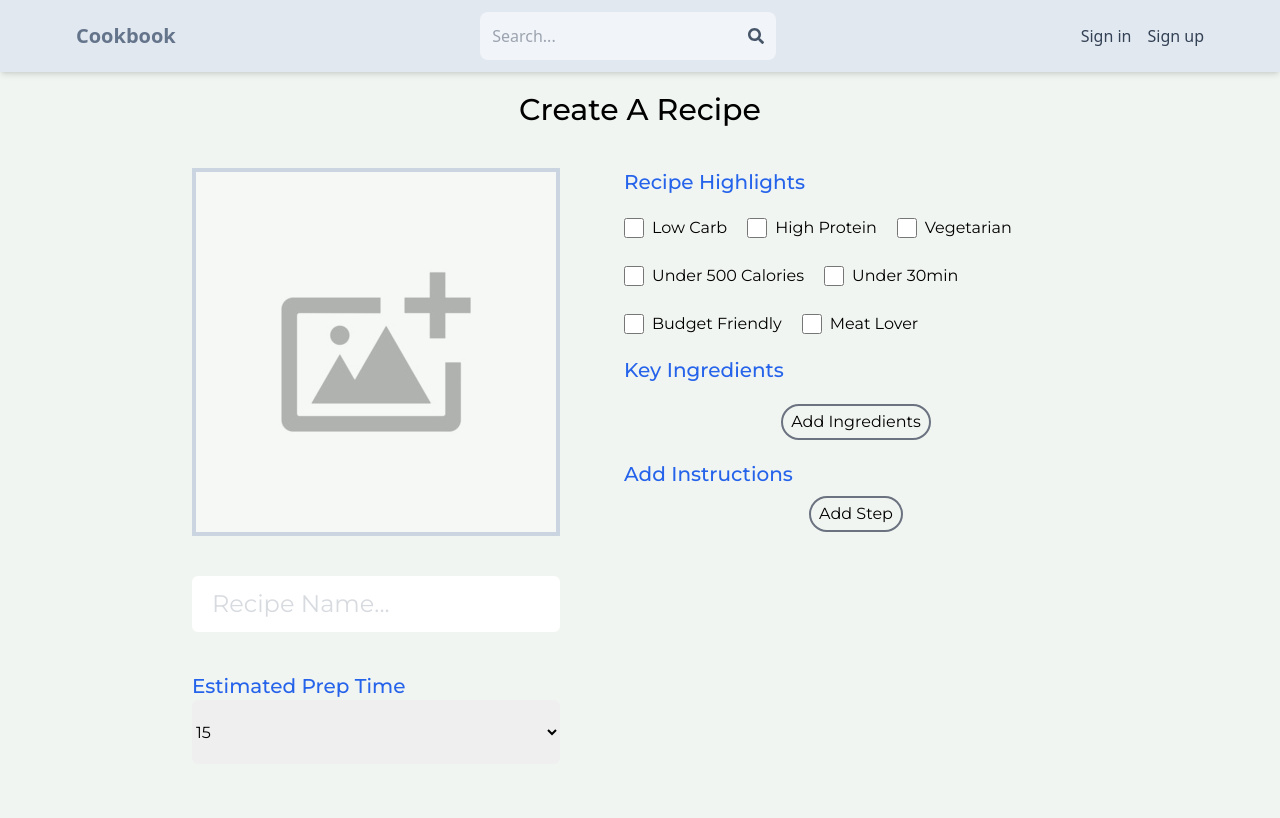
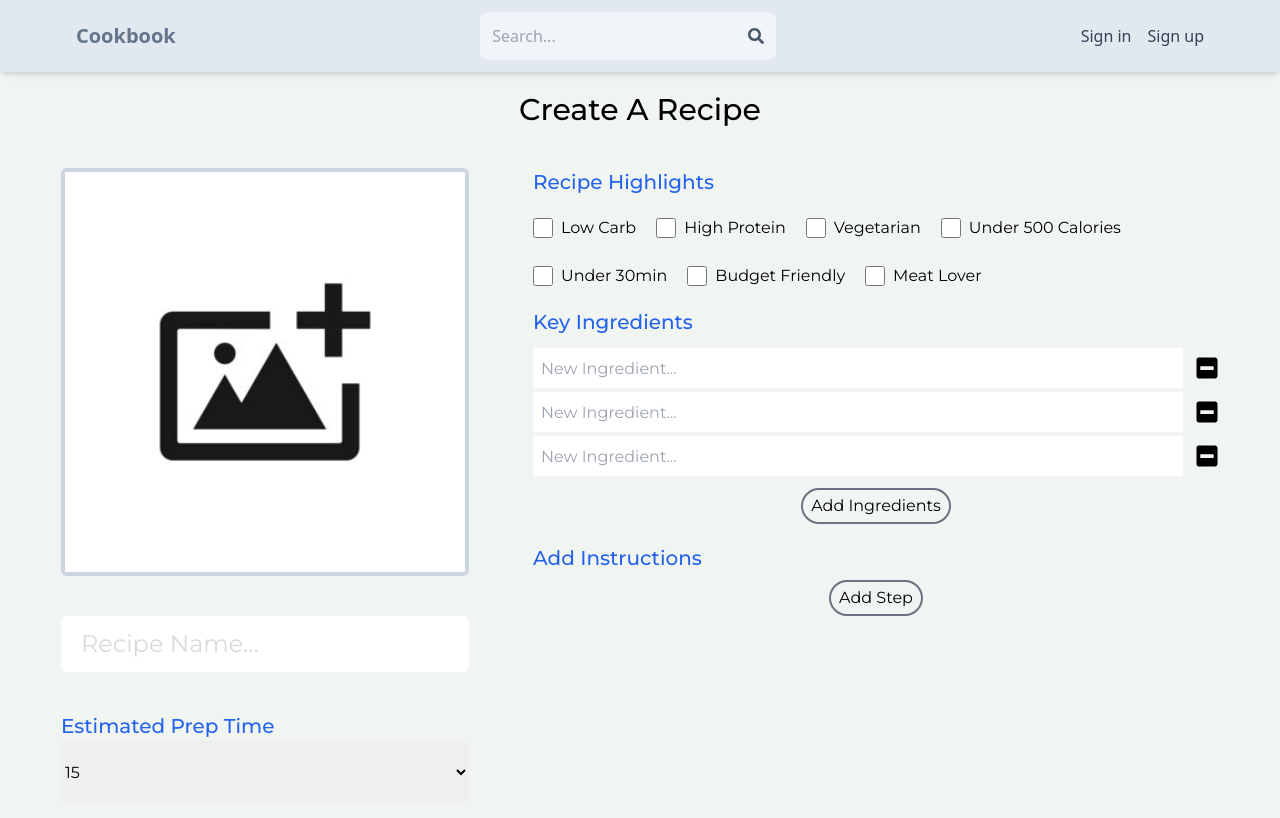
Before and after one commit to lz170212/Cookbook, a React (Vite) app in the folder client/: page /create-recipe in a window 1280 px wide. Shown: the top 818 px of the page. Built offline with nearby package versions, Linux system fonts and the light colour scheme.

Commit message:
able to upload img to firebase and get download url back

```diff
--- a/client/src/components/DropDownNav.jsx
+++ b/client/src/components/DropDownNav.jsx
@@ -8,6 +8,7 @@ export default function DropDownNav() {
     { title: "Weekly Menu", url: "/weekly-menu" },
     { title: "Shopping List", url: "/shopping-list" },
     { title: "Profile", url: "/profile" },
+    { title: "Create New Recipe", url: "/create-recipe"}
   ];
   const [isClosed, setIsClose] = useState(true);
   const toggling = () => setIsClose(false);
--- a/client/src/pages/CreateRecipe.jsx
+++ b/client/src/pages/CreateRecipe.jsx
@@ -1,11 +1,15 @@
 import DefaultUploadImg from '../img/upload-img-icon.jpg';
-import { useEffect, useState } from 'react';
+import { useState } from 'react';
+import { FaMinusSquare } from 'react-icons/fa'
+import { app } from '../firebase';
+import { getDownloadURL, getStorage, ref, uploadBytes } from 'firebase/storage';
+import { set } from 'mongoose';
 
 const recipeStructure = {
     name: '',
     image: '',
     highlights: [],
-    ingredients: [],
+    ingredients: ['', '', ''],
     instructions: [],
     prep_time: ''
 }
@@ -24,10 +28,27 @@ const HighlightCheckbox = ({value}) => {
 const CreateRecipePage = (req, res, next) => {
 
     const [ recipe, setRecipe ] = useState(recipeStructure)
-    let { name, img, highlights, ingredients, instructions, prep_time } = recipe;
+
+    let { name, image, highlights, ingredients, instructions, prep_time } = recipe;
 
     const handleImgUpload = (e) => {
-        setRecipe({...recipe, img: e.target})
+        let file = e.target.files[0]
+        if(!file){
+            return
+        }
+        const storage = getStorage(app);
+        const fileName = new Date().getTime() + file.name;
+        const imageRef = ref(storage, fileName);
+        uploadBytes(imageRef, file)
+            .then((snapshot) => {
+                getDownloadURL(snapshot.ref)
+                    .then((url) => {
+                        setRecipe({ ...recipe, image: url})
+                    })
+                    .catch(err => console.log(48, err.message))
+            })
+
+        console.log(recipe.image)
     }
 
     const handleAddRow = (key) => {
@@ -48,14 +69,14 @@ const CreateRecipePage = (req, res, next) => {
 
             <form className="flex flex-col px-[5vw] md:px-[7vw] lg:px-[10vw] lg:flex-row lg:justify-center max-lg:gap-10 lg:gap-16 w-full min-h-[90vh] mt-10">
                 <div className="flex flex-col gap-10">
-                    <label htmlFor="uploadBanner" className="border-4 border-slate-300 flex justify-center items-center">
-                        <img src={img ? img : DefaultUploadImg} className='max-w-[500px] opacity-30'/>
+                    <label htmlFor="uploadBanner" className="border-4 border-slate-300 rounded-md flex justify-center items-center">
+                        <img src={image ? image : DefaultUploadImg} className='min-w-[400px] aspect-square'/>
                         <input
                             id="uploadBanner"
                             type="file"
                             accept=".png, .jpg, .jpeg"
                             hidden
-                            onChange={handleImgUpload}
+                            onChange={(e)=>{handleImgUpload(e)}}
                         />
                     </label>
 
@@ -96,13 +117,11 @@ const CreateRecipePage = (req, res, next) => {
                         <div className='my-3'>
 
                             {
-                                ingredients.map((item, i) => {
+                                ingredients.map((item, index) => {
                                     return (
-                                        <div key={i}>
-                                            <div className='my-1 flex gap-2 justify-center items-center'>
+                                        <div key={index} className='flex gap-3 items-center my-1'>
                                             <input type="text" className='h-10 w-full lg:w-[650px] px-2' placeholder='New Ingredient...'/>
-                                                <span className='cursor-pointer' onClick={(i) => {handleRemoveRow('ingredients', i)}}>x</span>
-                                            </div>
+                                            <FaMinusSquare  className='cursor-pointer rounded-md text-2xl hover:text-red-500'/>
                                         </div>
                                     )
                                 })
```
Lines whose indentation alone changed are shown as unchanged.
